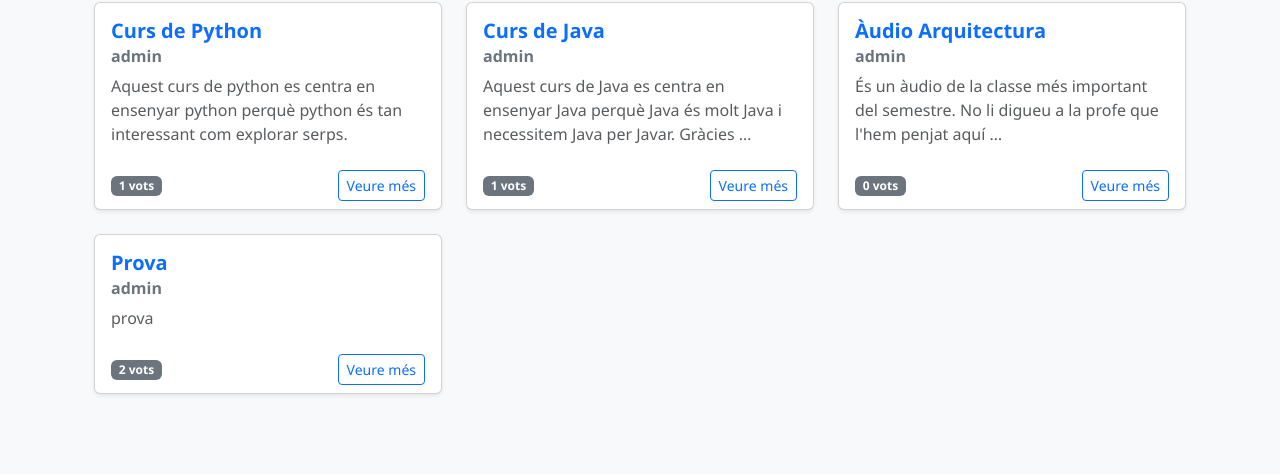
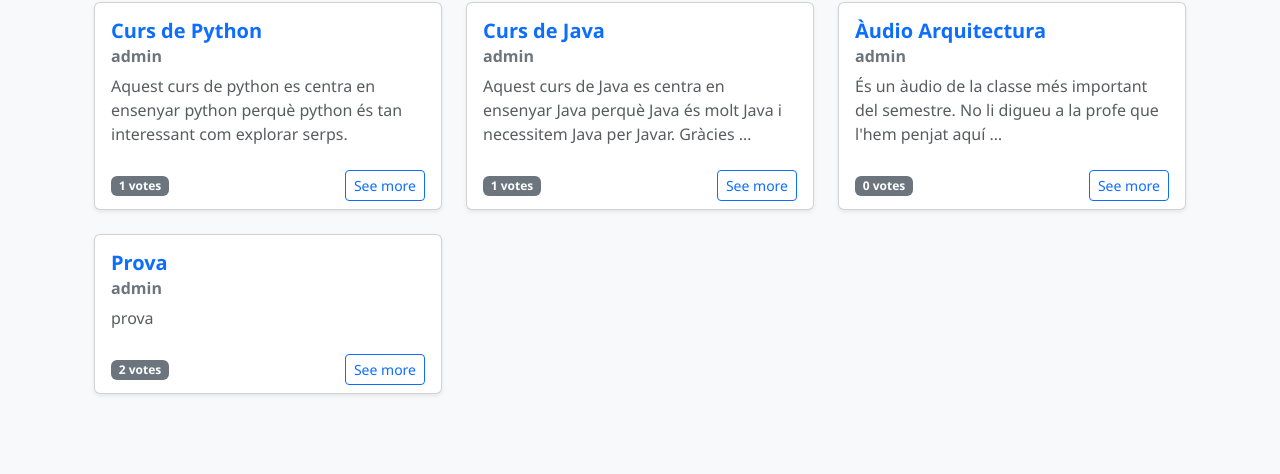
Before and after one commit to eem-3/web-project, a Django app: template templates/components/home.html in a window 1280 px wide. Shown: the part 199-673 px from the top of the page. Run offline with Django 5.2, Linux system fonts and the light colour scheme; the template is opened without the code that fills it: values that come from a table or form of the project are taken from there, others are empty; data comes from the database, SQL or seed files in the repository.

Commit message:
Little language changes

```diff
--- a/templates/components/home.html
+++ b/templates/components/home.html
@@ -21,8 +21,8 @@
                             <p class="card-text text-muted">{{ entity.description|truncatewords:20 }}</p>
                         </div>
                         <div class="card-footer bg-transparent border-top-0 d-flex justify-content-between align-items-center">
-                            <span class="badge bg-secondary">{{ entity.up_votes }} vots</span>
-                            <a href="{% url 'Entity' entity.entity_id %}" class="btn btn-sm btn-outline-primary">Veure més</a>
+                            <span class="badge bg-secondary">{{ entity.up_votes }} votes</span>
+                            <a href="{% url 'Entity' entity.entity_id %}" class="btn btn-sm btn-outline-primary">See more</a>
                         </div>
                     </div>
                 </div>
```
